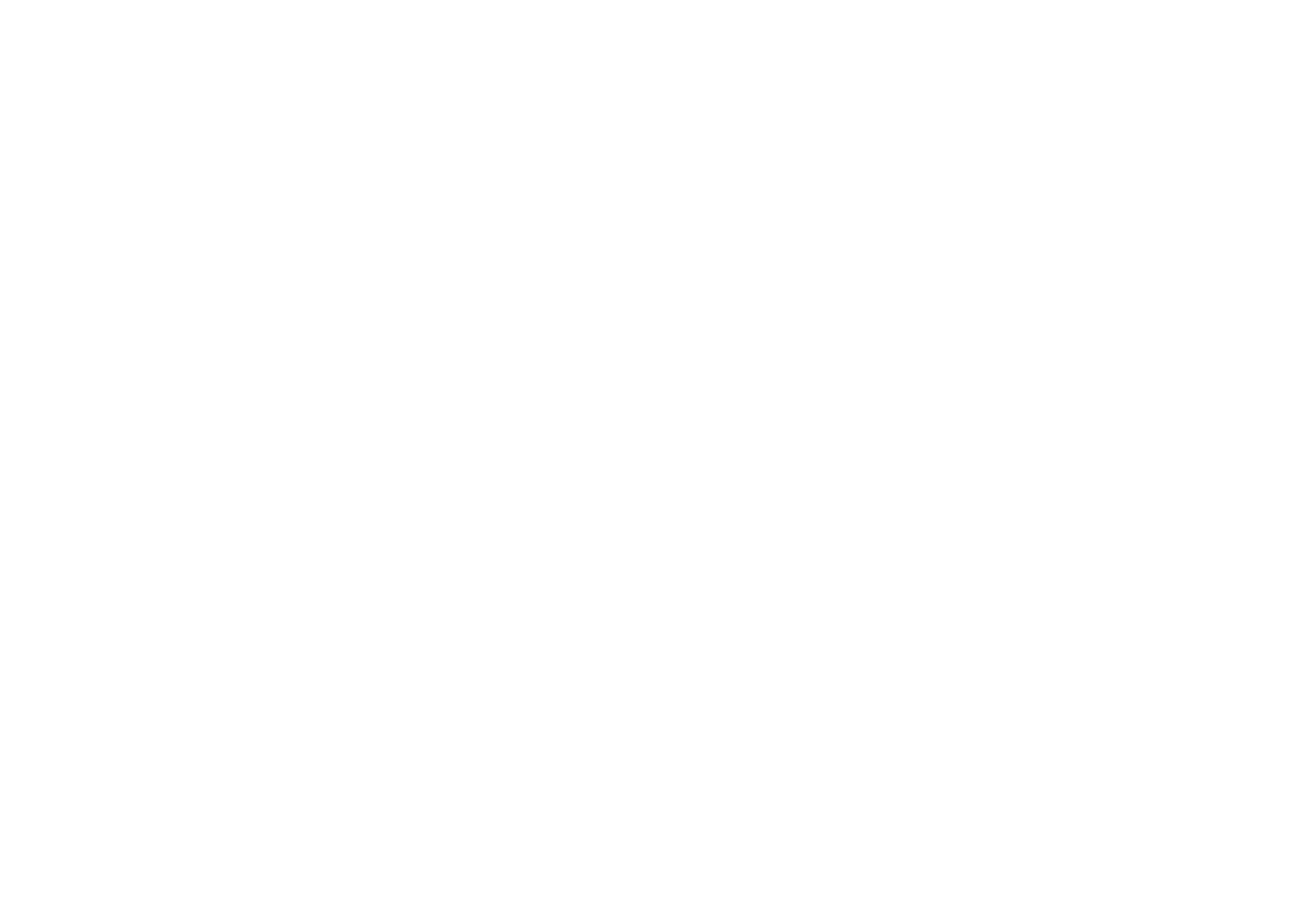
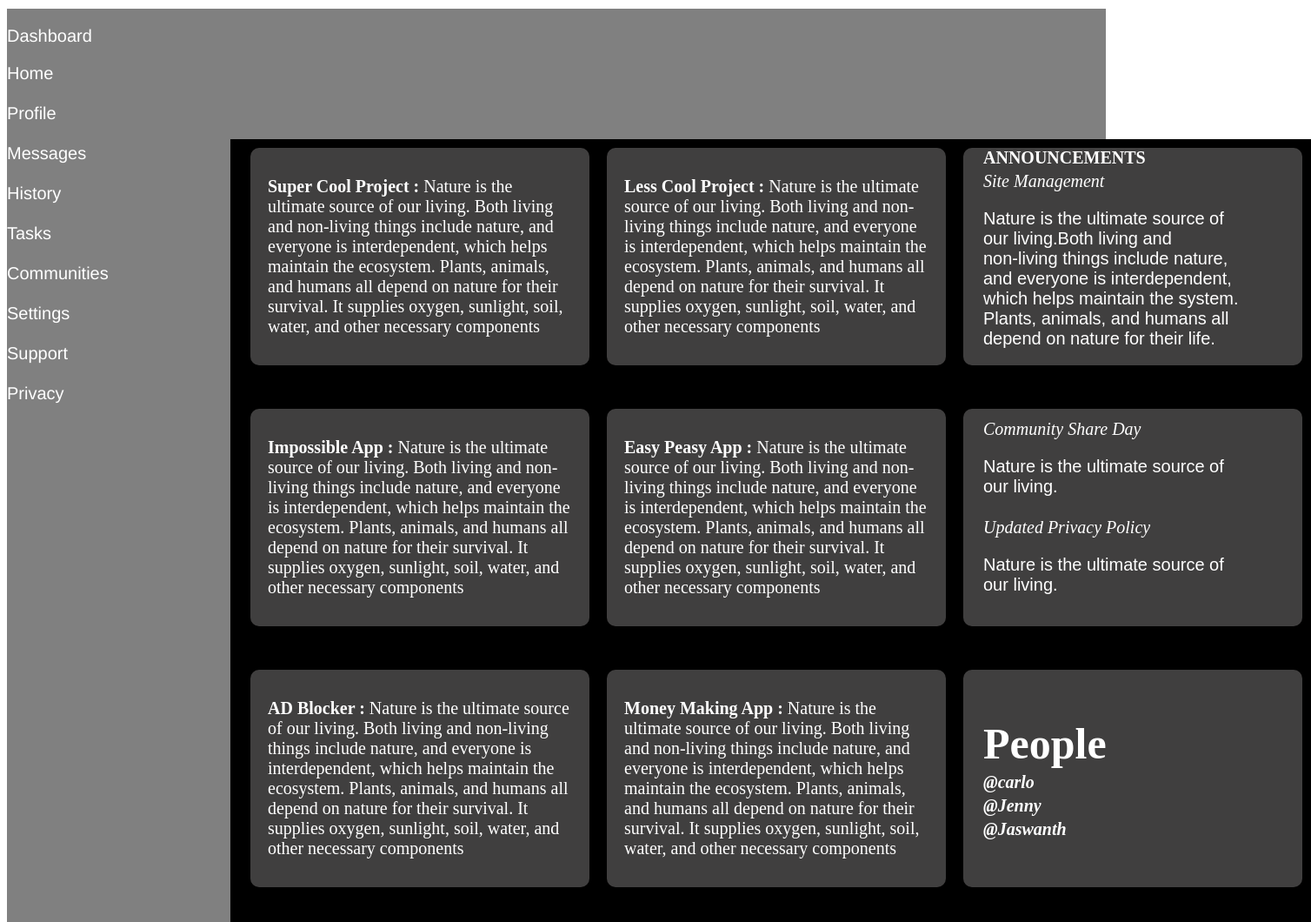
Before and after one commit to Lingasri/project-dashboard1, a plain HTML site: page index.html in a window 1280 px wide. Shown: the whole page at 87% size, 1508 px wide, since content can reach past the window. Before the commit the page ends 800 px from the top, so only its background shows below. Drawn offline with Linux system fonts and the light colour scheme.

Commit message:
Second commit

```diff
--- a/assets/css/style.css
+++ b/assets/css/style.css
@@ -1,3 +1,98 @@
 body{
-    background-color:white ;
+    color: white;
 }
+.name {
+    font-size:70px;
+    font-family:Helvetica;
+    font-size:20px;
+    display: flex;
+    flex-direction:column;
+    height: 1050px;
+    width: 257px;
+
+    position: absolute ;
+    align-self: start;
+    background-color: grey;
+    justify-content: flex-start;
+
+
+
+}
+.name>div{
+
+    line-break: normal;
+    color: white;
+}
+.middle
+{
+    display: flexbox;
+    flex-wrap: nowrap;
+    flex-direction: column-reverse;
+    height: 150px;
+    background-color: grey;
+
+    justify-content:flex-end;
+
+}
+.middle>div{
+    display: flex;
+    border-radius: 20px;
+    flex-direction: row-reverse;
+    flex-wrap: wrap;
+    justify-content:flex-end;
+
+    width: 700px;
+    height:50px;
+  margin: 10px;
+  text-align: center;
+  line-height: 75px;
+  font-size: 30px;
+
+
+}
+.content
+{
+
+    display: flex;
+    flex-wrap:wrap;
+    height: 900px;
+    width: 1500px;
+
+    background-color:black ;
+    justify-content: flex-end;
+
+
+}
+.content>div{
+    display: flex;
+    flex-direction: row-reverse;
+    background-color: rgb(64, 63, 63);
+    height: 210px;
+    width: 350px;
+    margin: 10px;
+    padding: 20px;
+  font-size: 30px;
+  align-items: center;
+  border-radius: 10px;
+
+  justify-content:flex-end;
+}
+p{
+
+    font-size:20px;
+
+}
+pre{
+    font-size: 20px;
+    font-family: Arial;
+
+}
+table{
+    font-size: 20px;
+
+
+}
+td{
+    font: size 20px;
+
+}
--- a/index.html
+++ b/index.html
@@ -4,8 +4,117 @@
     <meta charset="UTF-8">
     <meta name="viewport" content="width=device-width, initial-scale=1.0">
     <title>Dashboard</title>
+    <link rel="stylesheet" href="assets/css/style.css">
+
 </head>
 <body>
+    <div class="name">
+        <p style="color: white;">Dashboard</p>
+        <div>Home</div>
+        &nbsp;
+        <div>Profile</div>
+        &nbsp;
+        <div>Messages</div>
+        &nbsp;
+        <div>History</div>
+        &nbsp;
+        <div>Tasks</div>
+        &nbsp;
+        <div>Communities</div>
+        &nbsp;
+        &nbsp;
+        <div>Settings</div>
+        &nbsp;
+        <div>Support</div>
+        &nbsp;
+        <div>Privacy</div>
+        &nbsp;
+    </div>
+    <div class="middle">
+        <div></div>
+
+    </div>
+    <div class="content">
+        <div>
+
+            <p><b>Super Cool Project :</b> Nature is the ultimate source of our living. Both living and non-living things include nature, and everyone is interdependent, which helps maintain the ecosystem. Plants, animals, and humans all depend on nature for their survival. It supplies oxygen, sunlight, soil, water, and other necessary components</p>
+
+
+           </div>
+
+        <div>
+            <p><b>Less Cool Project :</b> Nature is the ultimate source of our living. Both living and non-living things include nature, and everyone is interdependent, which helps maintain the ecosystem. Plants, animals, and humans all depend on nature for their survival. It supplies oxygen, sunlight, soil, water, and other necessary components</p>
+        </div>
+        <div>
+            <table>
+                <tr>
+                    <td><b>ANNOUNCEMENTS</b></td>
+                </tr>
+                <tr>
+                    <td><i>Site Management</i>
+                    <pre>Nature is the ultimate source of
+our living.Both living and
+non-living things include nature,
+and everyone is interdependent,
+which helps maintain the system.
+Plants, animals, and humans all
+depend on nature for their life.
+</pre>
+                    </td>
+                </tr>
+            </table>
+        </div>
+        <div>
+            <p><b>Impossible App :</b> Nature is the ultimate source of our living. Both living and non-living things include nature, and everyone is interdependent, which helps maintain the ecosystem. Plants, animals, and humans all depend on nature for their survival. It supplies oxygen, sunlight, soil, water, and other necessary components</p>
+        </div>
+        <div>
+            <p><b>Easy Peasy App :</b> Nature is the ultimate source of our living. Both living and non-living things include nature, and everyone is interdependent, which helps maintain the ecosystem. Plants, animals, and humans all depend on nature for their survival. It supplies oxygen, sunlight, soil, water, and other necessary components</p></div>
+        <div>
+         <table>
+            <tr>
+                <td><i>Community Share Day</i>
+                    <pre>Nature is the ultimate source of
+our living.</pre>
+                </td>
+
+            </tr>
+
+            <tr>
+                <td><i>Updated Privacy Policy</i>
+                    <pre>Nature is the ultimate source of
+our living.</pre>
+                </td>
+            </tr>
+            <tr>
+                <td></td>
+            </tr>
+         </table>
+        </div>
+        <div><p><b>AD Blocker :</b> Nature is the ultimate source of our living. Both living and non-living things include nature, and everyone is interdependent, which helps maintain the ecosystem. Plants, animals, and humans all depend on nature for their survival. It supplies oxygen, sunlight, soil, water, and other necessary components</p></div>
+        <div><p><b>Money Making App :</b> Nature is the ultimate source of our living. Both living and non-living things include nature, and everyone is interdependent, which helps maintain the ecosystem. Plants, animals, and humans all depend on nature for their survival. It supplies oxygen, sunlight, soil, water, and other necessary components</p></div>
+        <div>
+            <table>
+                <tr >
+                    <td style="font-size: 50px"><strong>People</strong></td>
+                </tr>
+                <tr>
+                    <td style="font-size: 20px"><i><strong>@carlo</strong></i></td>
+                </tr>
+                <tr>
+                    <td style="font-size: 20px"><strong><i>@Jenny</i></strong></td>
+                </tr>
+                <tr>
+                    <td style="font-size: 20px"><strong><i>@Jaswanth</i></strong></td>
+                </tr>
+            </table>
+        </div>
+
+
+
+
+
+
+
 
 </body>
 </html>
```
